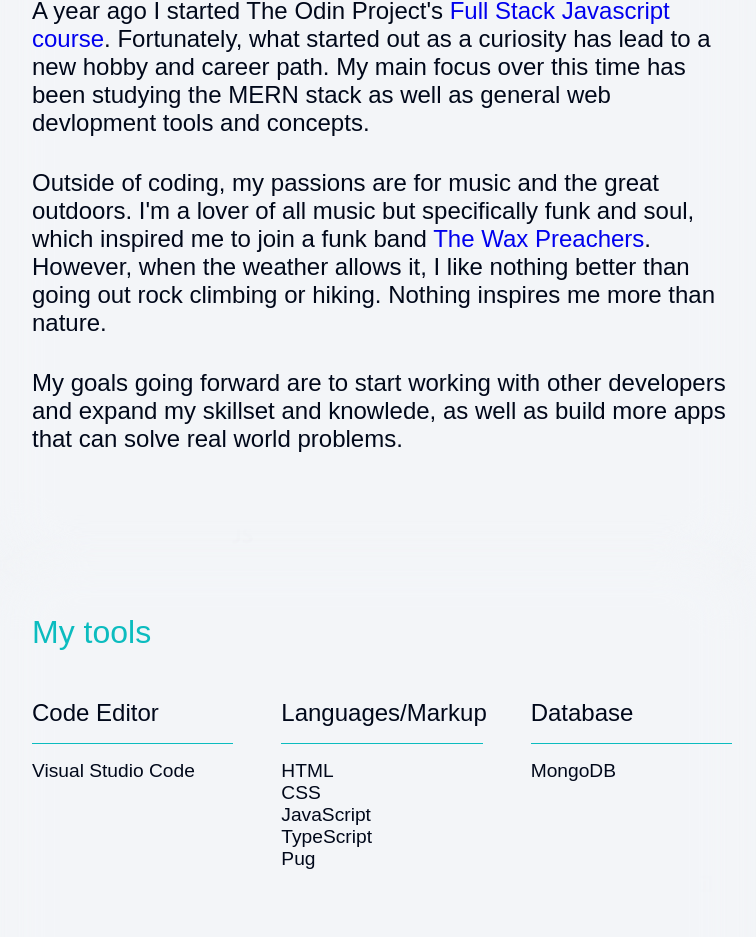
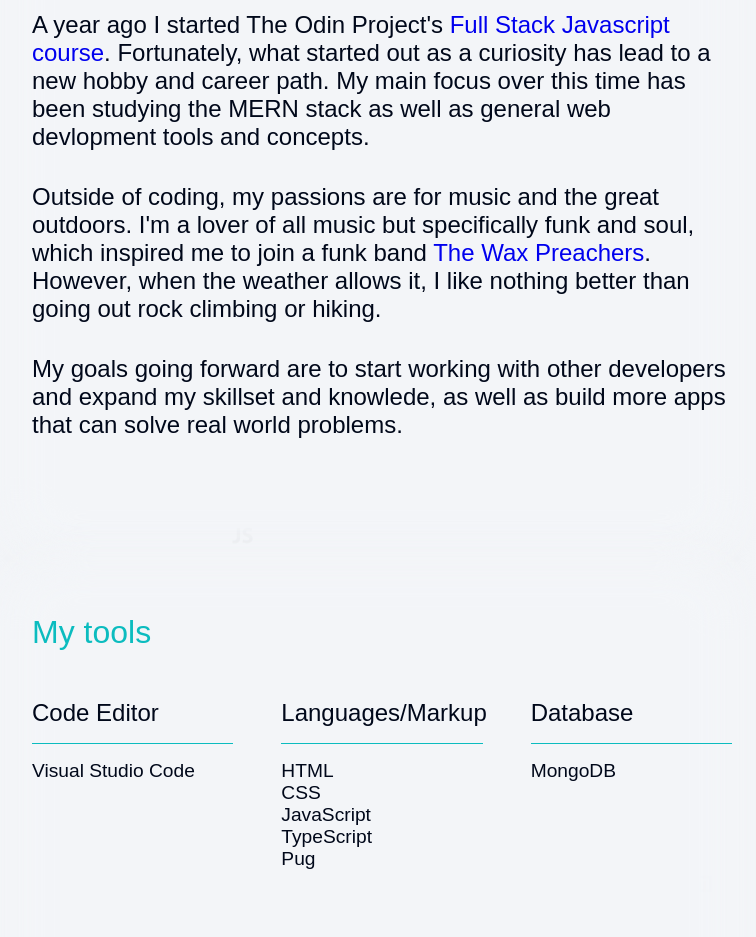
Before and after one commit to dave-forbes/personal-website-v2, a React (Vite) app: page / in a window 1280 px wide. Shown: the part 986-1923 px from the top of the page, without its empty margins (258-1014 px from the left). Built offline with nearby package versions, Linux system fonts and the light colour scheme.

Commit message:
modify about

```diff
--- a/src/components/About/About.tsx
+++ b/src/components/About/About.tsx
@@ -28,8 +28,7 @@ export default function About() {
               The Wax Preachers
             </a>
             . However, when the weather allows it, I like nothing
-            better than going out rock climbing or hiking. Nothing
-            inspires me more than nature.
+            better than going out rock climbing or hiking.
           </p>
           <p>
             My goals going forward are to start working with other
```
